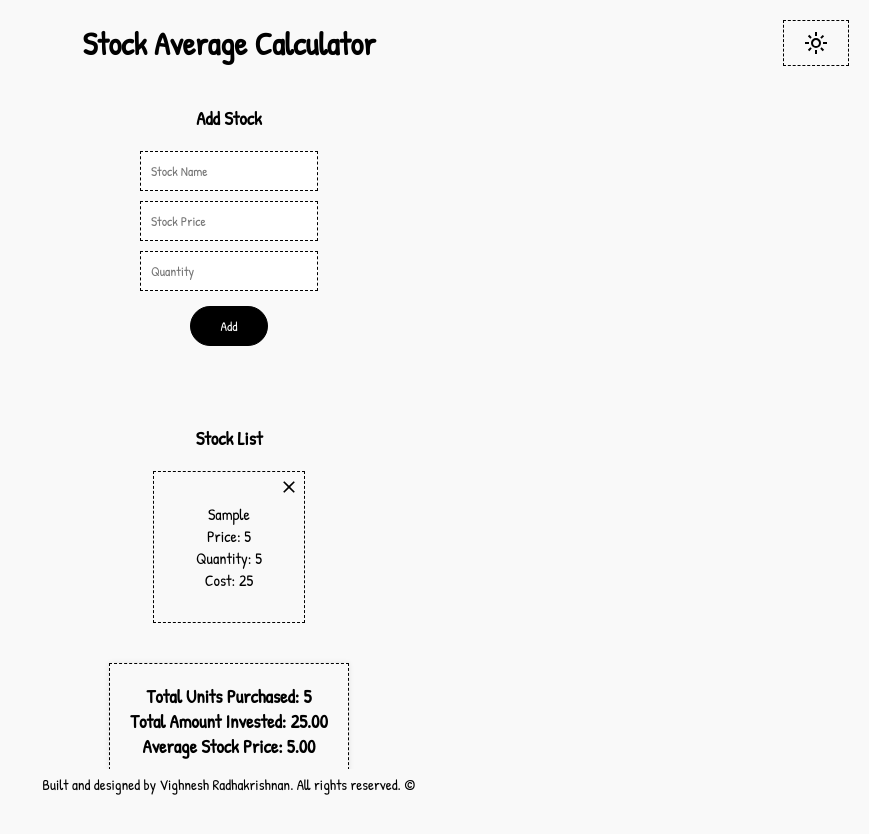
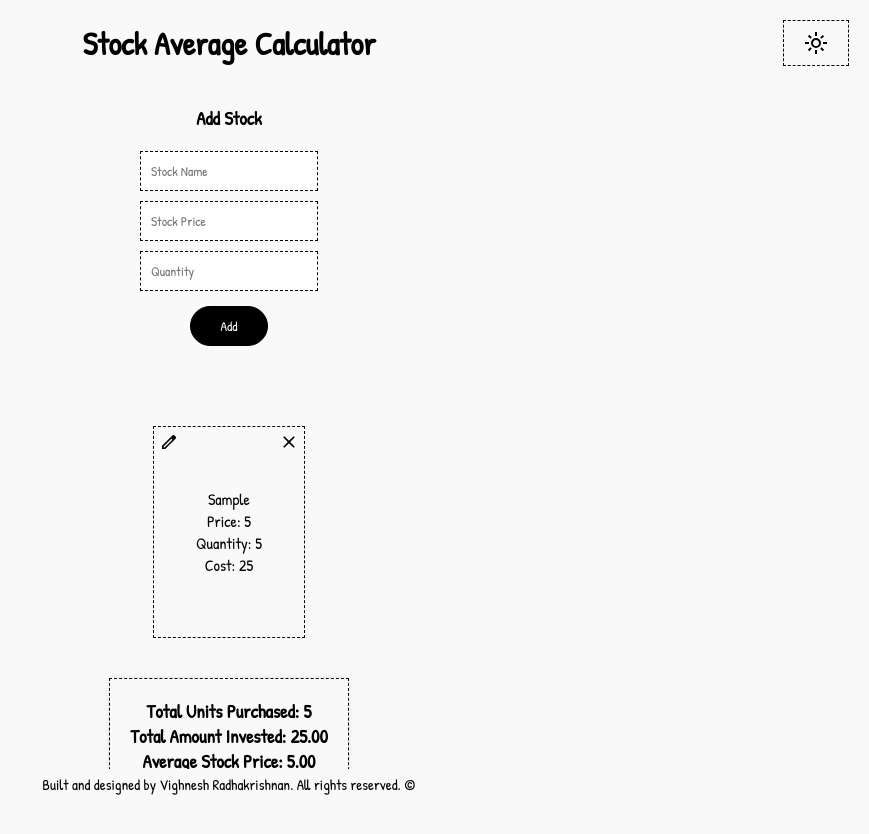
Before and after one commit to vighnesh-radhakrishnan/stock-average-calculator, a React (Create React App) app: page / in a window 1280 px wide. Both pictures are taken after typing "Sample", "5", "5" into the empty fields and a click on the button "Add". Shown: the top 834 px of the page, without its empty margins (411-1280 px from the left). Built offline with nearby package versions, Linux system fonts and the light colour scheme.

Commit message:
fixed average list calculation error

```diff
--- a/src/components/AveragePrice.js
+++ b/src/components/AveragePrice.js
@@ -18,7 +18,7 @@ const AveragePrice = ({ stocks }) => {
   const calculateTotalAmount = () => {
     return stocks
       .reduce((sum, stock) => sum + stock.price * stock.quantity, 0)
-      .toFixed(2); // Total amount invested
+      .toFixed(2);
   };
 
   const calculateTotalUnits = () => {
--- a/src/components/Containers.js
+++ b/src/components/Containers.js
@@ -106,7 +106,7 @@ export const StockListWrapper = styled.div`
     font-family: "Patrick Hand", cursive;
     text-align: center;
     width: 120px;
-    height: 120px;
+    height: 180px;
     display: flex;
     flex-direction: column;
     justify-content: center;
@@ -116,10 +116,10 @@ export const StockListWrapper = styled.div`
       box-shadow: 0 0 10px ${(props) => props.theme.boxShadow};
     }
 
-    .delete-icon {
+    .delete-icon,
+    .edit-icon {
       position: absolute;
       top: 5px;
-      right: 5px;
       cursor: pointer;
       fill: ${(props) => props.theme.text};
       width: 20px;
@@ -127,27 +127,68 @@ export const StockListWrapper = styled.div`
       transition: transform 0.2s;
     }
 
+    .edit-icon {
+      left: 5px;
+    }
+
+    .delete-icon {
+      right: 5px;
+    }
+
     .delete-icon:hover {
       transform: scale(1.1);
       fill: red;
+    }
+
+    .edit-icon:hover {
+      transform: scale(1.1);
+      fill: #69dbb7;
+    }
+
+    input {
+      width: 80%;
+      margin: 5px 0;
+      padding: 5px;
+      font-size: 0.9rem;
+      text-align: center;
+    }
+
+    button {
+      padding: 5px 10px;
+      margin-top: 5px;
+      font-size: 0.8rem;
+      background-color: #69dbb7;
+      color: white;
+      border: none;
+      cursor: pointer;
+      border-radius: 5px;
+      transition: background 0.2s;
+
+      &:hover {
+        background-color: #5fc9f3;
+      }
     }
   }
 
   @media (max-width: 480px) {
     .stock-item {
       width: 80px;
-      height: 80px;
+      height: 100px;
       padding-top: 20px;
 
-      .delete-icon {
-        position: absolute;
-        top: 5px;
-        right: 5px;
-        cursor: pointer;
-        fill: ${(props) => props.theme.text};
+      .delete-icon,
+      .edit-icon {
         width: 15px;
         height: 15px;
-        transition: transform 0.2s;
+      }
+
+      input {
+        width: 70px;
+        font-size: 0.8rem;
+      }
+
+      button {
+        font-size: 0.7rem;
       }
     }
 
--- a/src/components/StockList.js
+++ b/src/components/StockList.js
@@ -1,35 +1,112 @@
-import React from "react";
-import { StockListWrapper } from "./Containers"; // Import the wrapper
+import React, { useState } from "react";
+import { StockListWrapper } from "./Containers";
 import { ReactComponent as CrossIcon } from "../icons/CrossIcon.svg";
 import { ReactComponent as EditIcon } from "../icons/EditIcon.svg";
 
 const StockList = ({ stocks, setStocks }) => {
+  const [editIndex, setEditIndex] = useState(null);
+  const [editStock, setEditStock] = useState({
+    name: "",
+    price: "",
+    quantity: "",
+  });
+
+  const calculateStats = () => {
+    const totalCost = stocks.reduce(
+      (sum, stock) => sum + stock.price * stock.quantity,
+      0
+    );
+    const totalUnits = stocks.reduce((sum, stock) => sum + stock.quantity, 0);
+    const averagePrice = stocks.length
+      ? (totalCost / totalUnits).toFixed(2)
+      : 0;
+    return { totalCost, totalUnits, averagePrice };
+  };
+
+  const { totalCost, totalUnits, averagePrice } = calculateStats();
+
   const handleDelete = (indexToDelete) => {
     const updatedStocks = stocks.filter((_, index) => index !== indexToDelete);
     setStocks(updatedStocks);
   };
-  console.log("STOCK", stocks);
+
+  const handleEditClick = (index) => {
+    setEditIndex(index);
+    setEditStock(stocks[index]);
+  };
+
+  const handleSave = () => {
+    const updatedStocks = [...stocks];
+    updatedStocks[editIndex] = {
+      ...editStock,
+      price: parseFloat(editStock.price),
+      quantity: parseInt(editStock.quantity, 10),
+    };
+    setStocks(updatedStocks);
+    setEditIndex(null);
+    setEditStock({ name: "", price: "", quantity: "" });
+  };
+
+  const handleInputChange = (e) => {
+    const { name, value } = e.target;
+    setEditStock((prev) => ({
+      ...prev,
+      [name]: value,
+    }));
+  };
+
   return (
     <StockListWrapper>
-      <h3>Stock List</h3>
       <div className="stock-grid">
-        {" "}
         {stocks.map((stock, index) => (
           <div className="stock-item" key={index}>
+            <EditIcon
+              className="edit-icon"
+              onClick={() => handleEditClick(index)}
+              width="24px"
+              height="24px"
+            />
             <CrossIcon
               className="delete-icon"
               onClick={() => handleDelete(index)}
               width="24px"
               height="24px"
             />
-            <div>{stock.name}</div>
-            <div>Price: {stock.price}</div>
-            <div>Quantity: {stock.quantity}</div>
-            <div>Cost: {stock.quantity * stock.price}</div>
+            {editIndex === index ? (
+              <div>
+                <input
+                  type="text"
+                  name="name"
+                  value={editStock.name}
+                  onChange={handleInputChange}
+                />
+                <input
+                  type="number"
+                  name="price"
+                  value={editStock.price}
+                  onChange={handleInputChange}
+                />
+                <input
+                  type="number"
+                  name="quantity"
+                  value={editStock.quantity}
+                  onChange={handleInputChange}
+                />
+                <button onClick={handleSave}>Save</button>
+              </div>
+            ) : (
+              <div>
+                <div>{stock.name}</div>
+                <div>Price: {stock.price}</div>
+                <div>Quantity: {stock.quantity}</div>
+                <div>Cost: {stock.quantity * stock.price}</div>
+              </div>
+            )}
           </div>
         ))}
       </div>
     </StockListWrapper>
   );
 };
+
 export default StockList;
```
